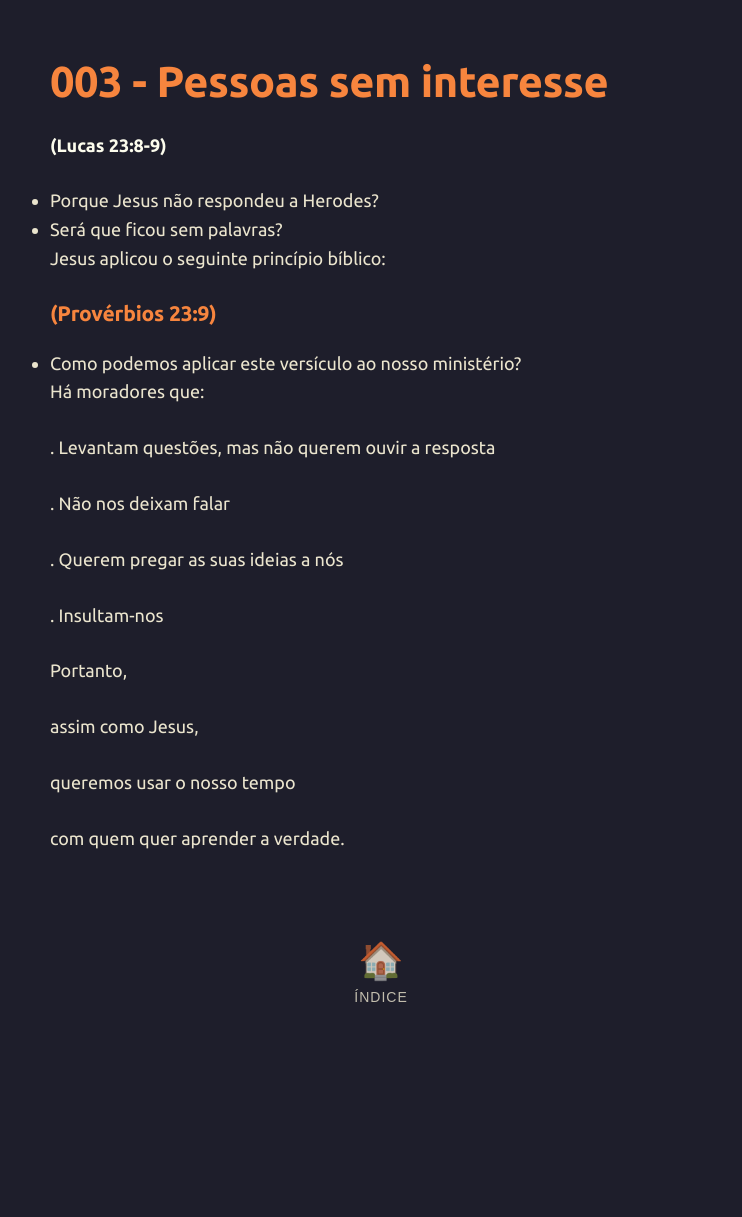
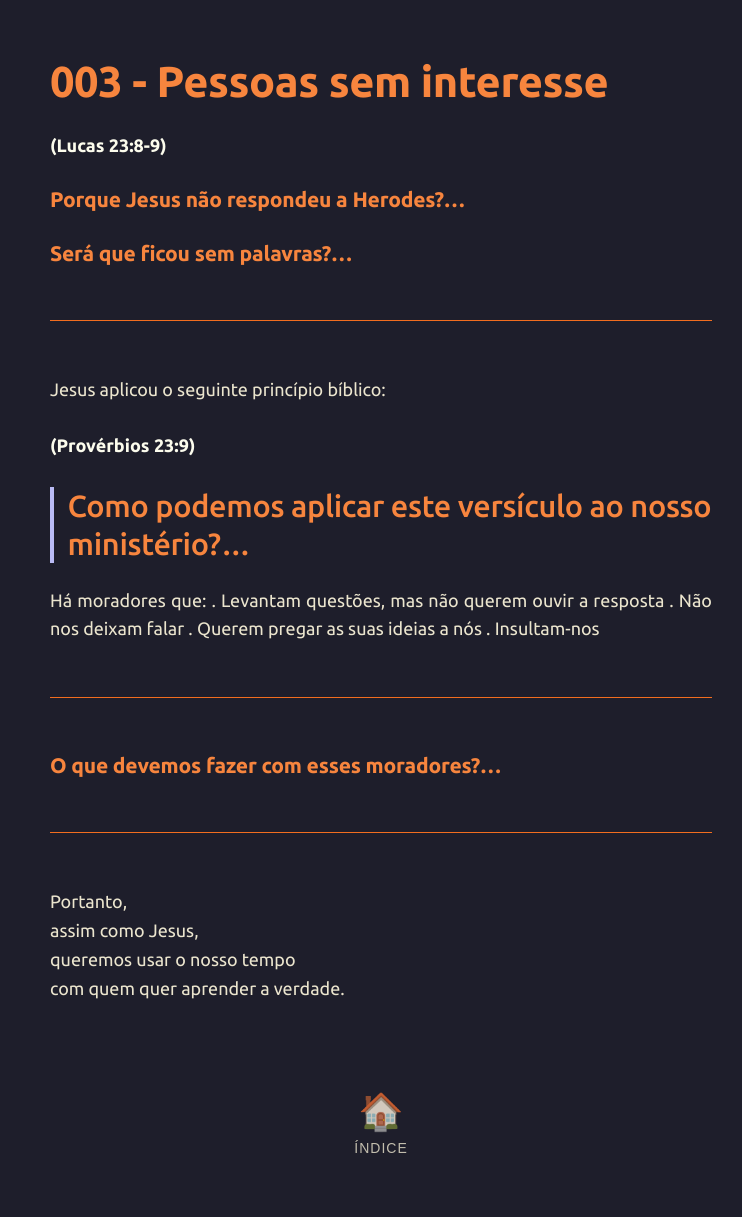
Before and after one commit to joaquim-capitao/jw, a Jekyll site: the page built from saidas/003-saida.md, in a window 1280 px wide. Shown: the whole page, without its empty margins (259-1001 px from the left). Built offline with Jekyll 4.4.1, drawn with Linux system fonts in a browser that asks for light colours; our own code applies the rules of GitHub Pages for plain Markdown files; before the commit the page ends 1067 px from its top, so only the background shows below that.

Commit message:
Update 003-saida.md

```diff
--- a/saidas/003-saida.md
+++ b/saidas/003-saida.md
@@ -2,29 +2,30 @@
 
 **(Lucas 23:8-9)**
 
-* Porque Jesus não respondeu a Herodes?
-* Será que ficou sem palavras?
+### Porque Jesus não respondeu a Herodes?...
+### Será que ficou sem palavras?...
+
+---
 
 Jesus aplicou o seguinte princípio bíblico:
 
-### (Provérbios 23:9)
+**(Provérbios 23:9)**
 
-* Como podemos aplicar este versículo ao nosso ministério?
+## Como podemos aplicar este versículo ao nosso ministério?...
 
 Há moradores que:
-
 . Levantam questões, mas não querem ouvir a resposta
-
 . Não nos deixam falar
-
 . Querem pregar as suas ideias a nós
-
 . Insultam-nos
 
+---
+
+### O que devemos fazer com esses moradores?...
+
+---
+
 Portanto,
-
 assim como Jesus,
-
 queremos usar o nosso tempo
-
 com quem quer aprender a verdade.
```
